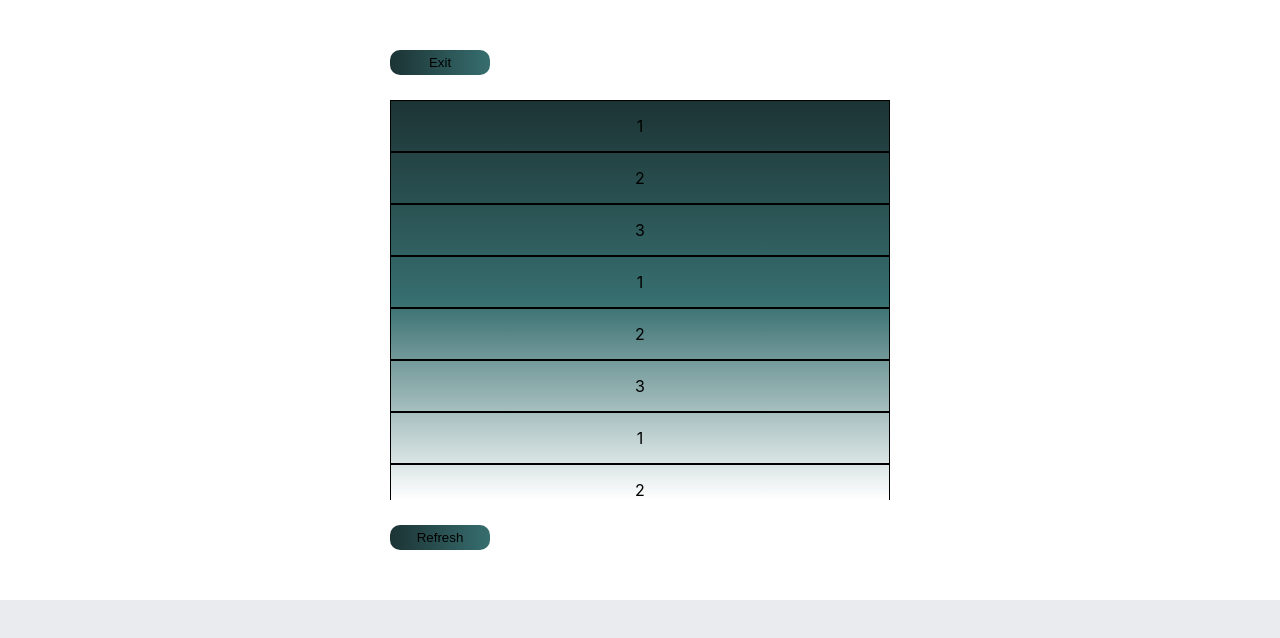
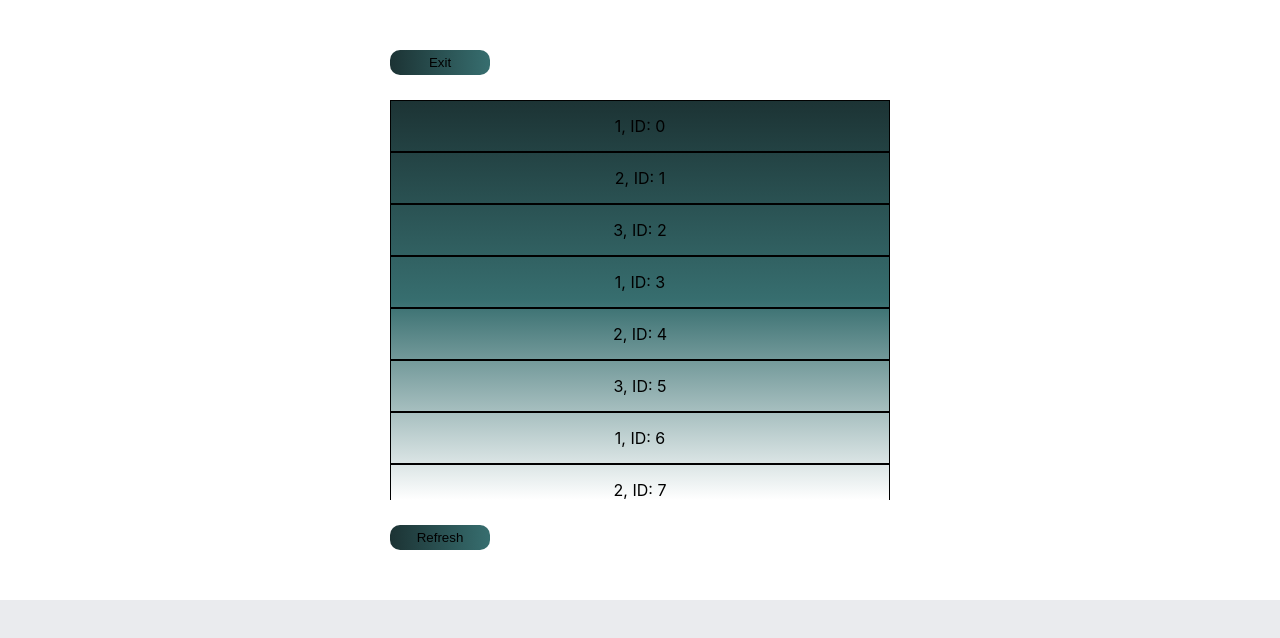
Before and after one commit to manny2384/simpleFullStack, a React (Create React App) app in the folder client/: page / in a window 1280 px wide. Both pictures are taken after a click on the button "See All Users". Shown: the top 638 px of the page. Built offline with nearby package versions, Linux system fonts and the light colour scheme.

Commit message:
attempting useEffect before api call to /users

```diff
--- a/client/src/components/users.js
+++ b/client/src/components/users.js
@@ -2,14 +2,17 @@ import React, { useState, useEffect } from "react";
 // import axios from 'axios';
 
 function Users(props){
-    // const [list, setList] = useState([{'username':'1'},{'username':'2'},{'username':'3'},{'username':'1'},{'username':'2'},{'username':'3'}]);
+    const [list, setList] = useState([]);
     const [users, setUsers] = useState();
-    const [list] = useState([{'username':'1'},{'username':'2'},{'username':'3'},{'username':'1'},{'username':'2'},{'username':'3'},
-    {'username':'1'},{'username':'2'},{'username':'3'},{'username':'1'},{'username':'2'},{'username':'3'}]);
+    const tempList = [{'username':'1'},{'username':'2'},{'username':'3'},{'username':'1'},{'username':'2'},{'username':'3'},
+    {'username':'1'},{'username':'2'},{'username':'3'},{'username':'1'},{'username':'2'},{'username':'3'}];
 
-    /*
+
 
     useEffect(() => {
+
+
+        /*
         axios.get("http://localhost:4000/users", {})
         .then((response) => {
             console.log(response.data);
@@ -18,13 +21,20 @@ function Users(props){
             console.log(error);
         })
 
+        */
+
+
+       setList(tempList);
+        console.log("rendering")
     }, []);
-*/
+
+
+
 
     useEffect(()=>{
-        const Users = list.map((x)=>{
-            console.log(x.username);
-            return(<li> {x.username} </li>)
+        const Users = list.map((x, idx)=>{
+            console.log(x.username, idx);
+            return(<li key={idx}> {x.username}, ID: {idx} </li>)
         });
 
         setUsers(Users);
```
